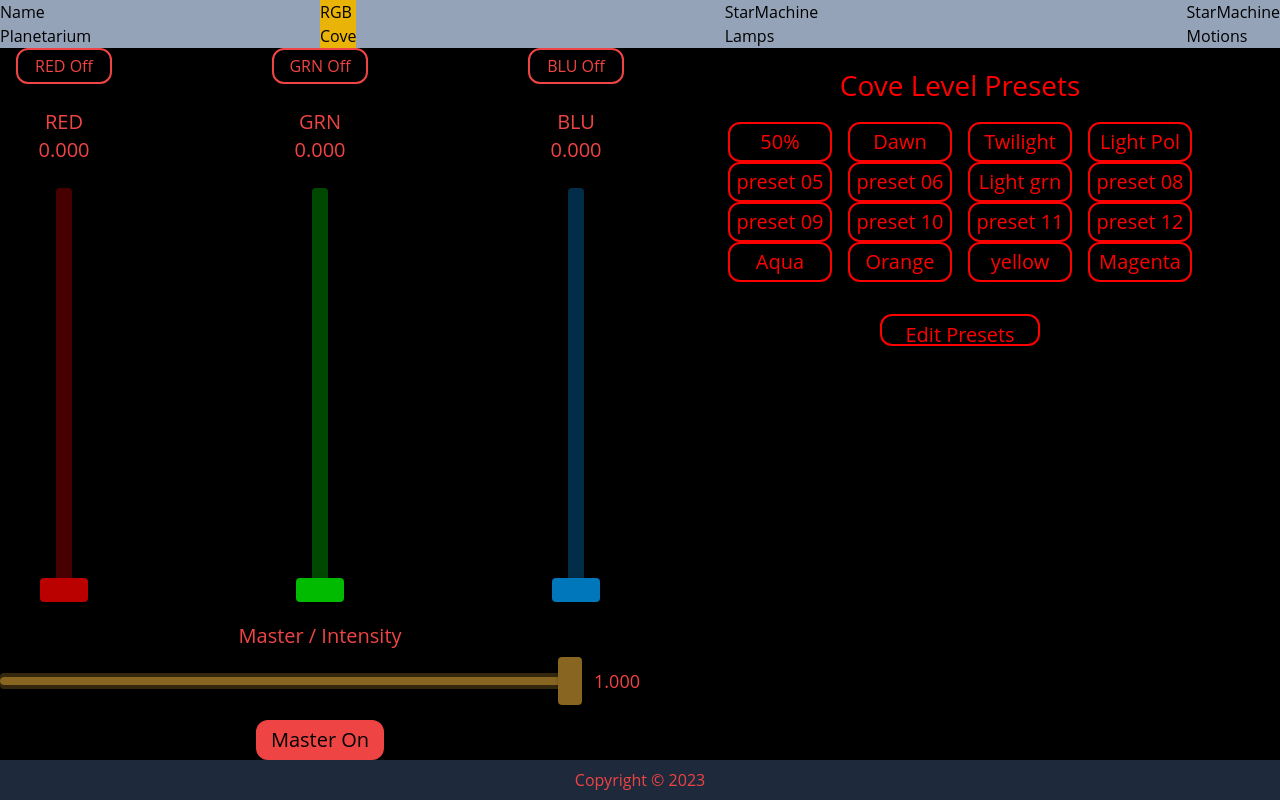
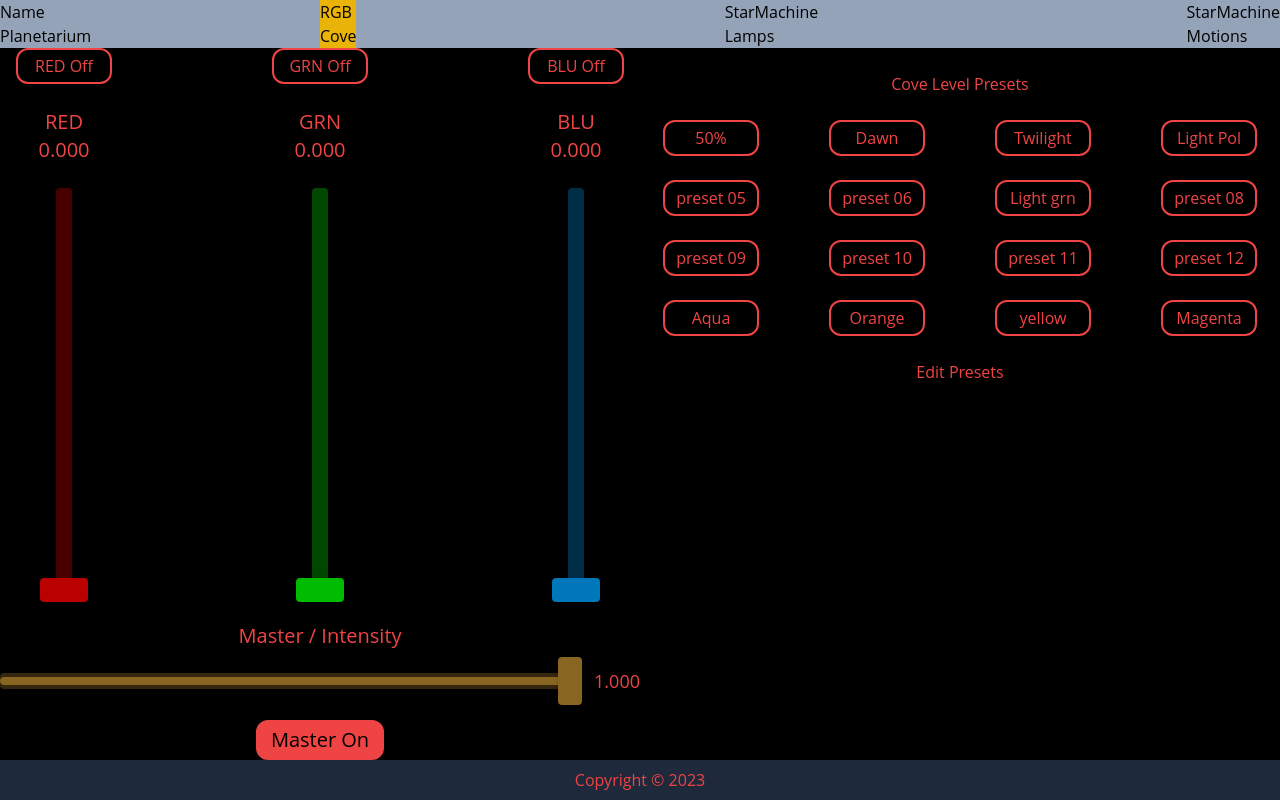
Before and after one commit to CelestialCoyote/react-hercules-chromacove, a React (Create React App) app in the folder frontend/: page /rgbcove in a window 1280 px wide. Built offline with nearby package versions, Linux system fonts and the light colour scheme.

Commit message:
tailwind css for preset buttons

```diff
--- a/frontend/src/Components/CovePresetButtons/CovePresetButtons.jsx
+++ b/frontend/src/Components/CovePresetButtons/CovePresetButtons.jsx
@@ -1,5 +1,5 @@
 import { baseAPI } from '../../userConfig/baseAPI';
-import './CovePresetButtons.css';
+// import './CovePresetButtons.css';
 
 
 const CovePresetButtons = ({
@@ -60,15 +60,15 @@ const CovePresetButtons = ({
 
 	return (
 
-        <div className="preset-buttons">
+		<div className="flex flex-col text-red-500">
 
-            <label className="presets-label">Cove Level Presets</label>
+			<label className="text-center m-6">Cove Level Presets</label>
 
-            <div className="preset-button-grid">
+			<div className="grid grid-cols-4 place-items-center gap-6 mb-6">
 				{presets.map(preset =>
 					<button
 						key={preset.preset}
-                        className="preset-button"
+						className="border-red-500 border-2 rounded-xl w-24 p-1"
 						onClick={() => {
 							//console.log(`preset selected: ${JSON.stringify(preset)}`)
 							sendPresetData(preset)
```
Lines whose indentation alone changed are shown as unchanged.
